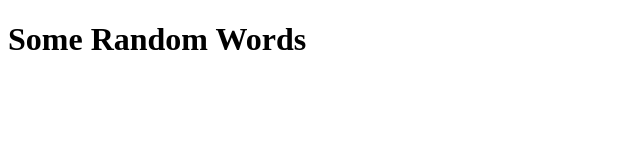
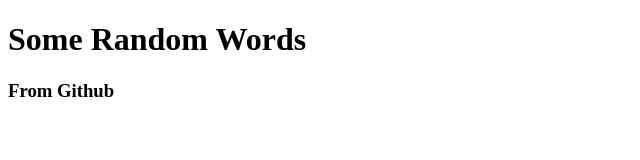
Before and after one commit to IIronBot/test_, a plain HTML site: page index.html in a window 1280 px wide. Shown: the whole page, without its empty margins (0-640 px from the left). Drawn offline with Linux system fonts and the light colour scheme.

Commit message:
Update index.html

```diff
--- a/index.html
+++ b/index.html
@@ -8,5 +8,6 @@
 </head>
 <body>
     <h1>Some Random Words</h1>
+    <h3> From Github </h3>
 </body>
 </html>
```
